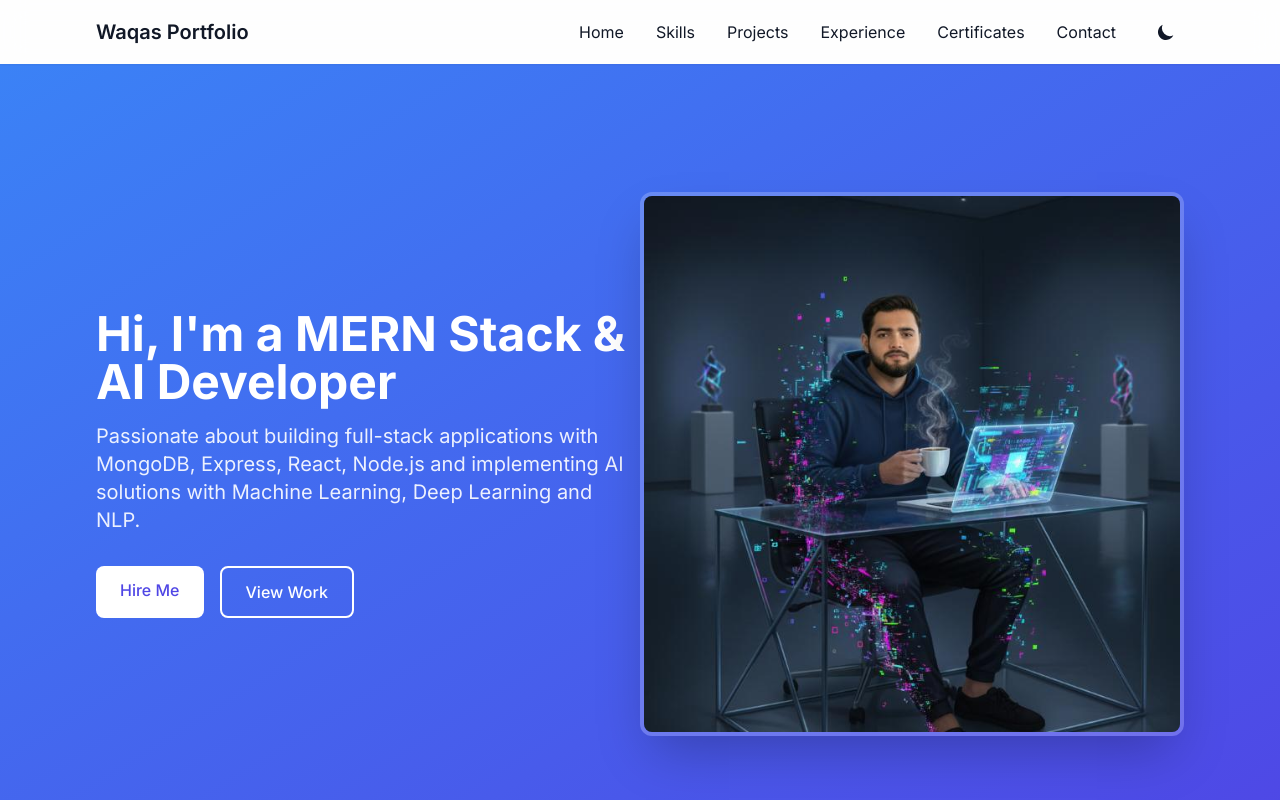
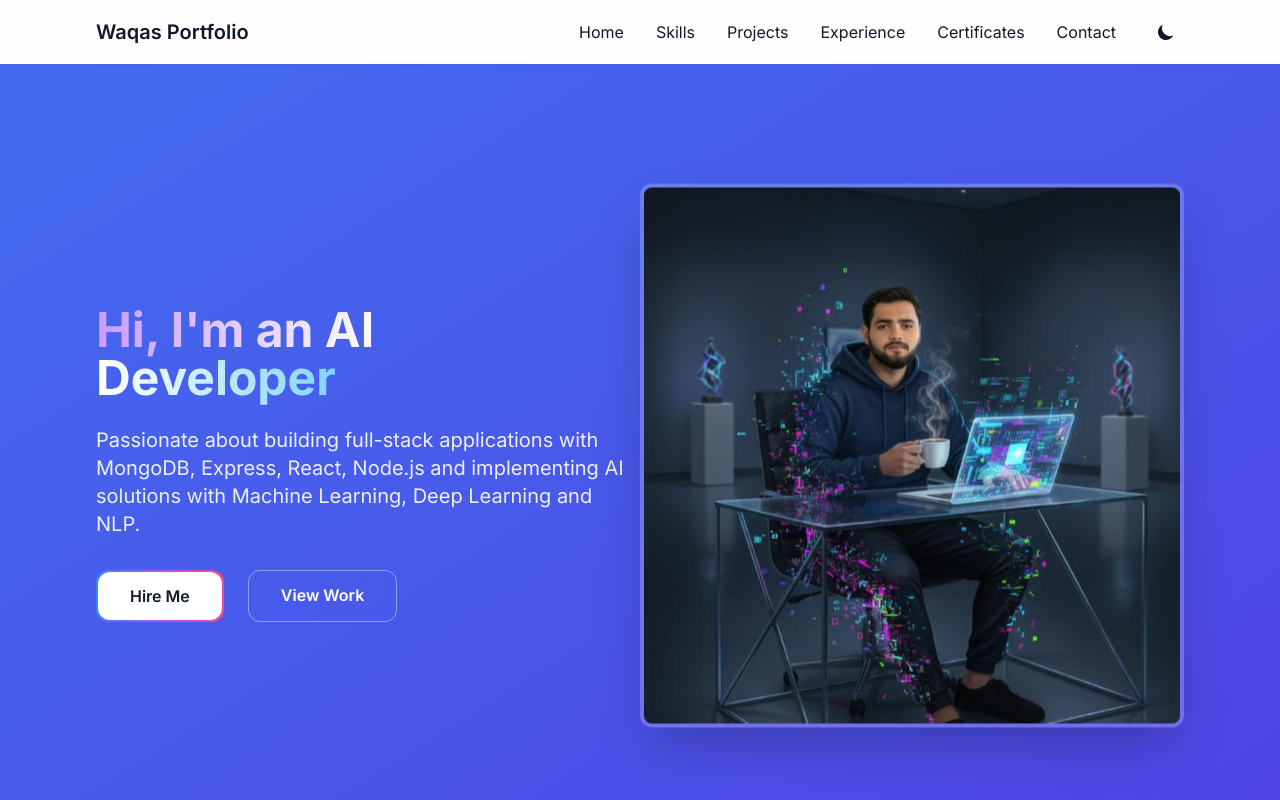
Before and after one commit to waqasAnsari-dev/Waqas_Portfolio, a React (Create React App) app: page / in a window 1280 px wide. Shown: the top 800 px of the page. Built offline with nearby package versions, Linux system fonts and the light colour scheme; the HTML template or start-up script is replaced by a standard one.

Commit message:
Fix tailwind production build

```diff
--- a/package.json
+++ b/package.json
@@ -13,6 +13,7 @@
     "react-dom": "^19.1.1",
     "react-router-dom": "^7.7.1",
     "react-scripts": "^5.0.1",
+    "react-type-animation": "^3.2.0",
     "web-vitals": "^2.1.4"
   },
   "scripts": {
--- a/src/App.css
+++ b/src/App.css
@@ -6,3 +6,96 @@
   0% { transform: scaleY(0); }
   100% { transform: scaleY(1); }
 }
+
+/* Animated Background Gradient */
+@keyframes gradientMove {
+    0% {
+        background-position: 0% 50%;
+    }
+
+    50% {
+        background-position: 100% 50%;
+    }
+
+    100% {
+        background-position: 0% 50%;
+    }
+}
+
+.animated-bg {
+    background-size: 300% 300%;
+    animation: gradientMove 8s ease infinite;
+}
+
+/* Floating Image */
+@keyframes float {
+    0% {
+        transform: translateY(0px);
+    }
+
+    50% {
+        transform: translateY(-15px);
+    }
+
+    100% {
+        transform: translateY(0px);
+    }
+}
+
+.float-animation {
+    animation: float 4s ease-in-out infinite;
+}
+
+/* Gradient Text Animation */
+@keyframes textGradient {
+    0% {
+        background-position: 0%
+    }
+
+    100% {
+        background-position: 200%
+    }
+}
+
+.gradient-text {
+    background: linear-gradient(90deg, #ffffff, #38bdf8, #c084fc, #ffffff);
+    background-size: 200%;
+    -webkit-background-clip: text;
+    -webkit-text-fill-color: transparent;
+    animation: textGradient 4s linear infinite;
+}
+
+@keyframes fadeUp {
+    from {
+        opacity: 0;
+        transform: translateY(30px);
+    }
+
+    to {
+        opacity: 1;
+        transform: translateY(0);
+    }
+}
+
+.fade-up {
+    animation: fadeUp 1s ease forwards;
+}
+
+.fade-up-delay-1 {
+    animation: fadeUp 1s ease forwards;
+    animation-delay: 0.3s;
+    opacity: 0;
+}
+
+.fade-up-delay-2 {
+    animation: fadeUp 1s ease forwards;
+    animation-delay: 0.6s;
+    opacity: 0;
+}
+.animation-delay-2000 {
+    animation-delay: 2s;
+}
+
+.animation-delay-4000 {
+    animation-delay: 4s;
+}
--- a/src/components/Hero.js
+++ b/src/components/Hero.js
@@ -1,22 +1,83 @@
-import React from 'react';
+import React from "react";
 import img from "../assets/img.png";
+import { TypeAnimation } from "react-type-animation";
 
 const Hero = () => {
     return (
-    <section id="home" className="min-h-screen flex items-center justify-center bg-gradient-to-br from-blue-500 to-indigo-600 dark:from-gray-800 dark:to-gray-900">
+        <section
+            id="home"
+            className="min-h-screen flex items-center justify-center animated-bg
+      bg-gradient-to-br from-blue-500 via-indigo-600 to-purple-600
+      dark:from-gray-900 dark:via-gray-800 dark:to-gray-900"
+        >
             <div className="max-w-6xl mx-auto px-4 sm:px-6 lg:px-8 py-16">
                 <div className="flex flex-col md:flex-row items-center justify-between">
-          <div className="md:w-1/2 mb-12 md:mb-0 animate-fade-in">
-            <h1 className="text-4xl md:text-5xl font-bold text-white mb-4">Hi, I'm a MERN Stack & AI Developer</h1>
-            <p className="text-xl text-white/90 mb-8">Passionate about building full-stack applications with MongoDB, Express, React, Node.js and implementing AI solutions with Machine Learning, Deep Learning and NLP.</p>
-            <div className="flex space-x-4">
-              <a href="#contact" className="px-6 py-3 bg-white text-indigo-600 font-medium rounded-lg hover:bg-gray-100 transition">Hire Me</a>
-              <a href="#projects" className="px-6 py-3 border-2 border-white text-white font-medium rounded-lg hover:bg-white/10 transition">View Work</a>
+
+                    {/* Left Content */}
+                    <div className="md:w-1/2 mb-12 md:mb-0">
+
+                        {/* Animated Gradient Text */}
+                        <h1 className="text-4xl md:text-5xl font-bold mb-6 leading-tight fade-up">
+                            <span className="gradient-text">
+                                <TypeAnimation
+                                    sequence={[
+                                        "Hi, I'm a MERN Stack Developer",
+                                        1000,
+                                        "Hi, I'm an AI Developer",
+                                        1000,
+                                        "Hi, I'm a MERN Stack & AI Developer",
+                                        2000,
+                                    ]}
+                                    speed={20}
+                                    repeat={Infinity}
+                                    wrapper="span"
+                                />
+                            </span>
+                        </h1>
+
+                        <p className="text-xl text-white/90 mb-8 fade-up-delay-1">
+
+                            Passionate about building full-stack applications with MongoDB,
+                            Express, React, Node.js and implementing AI solutions with
+                            Machine Learning, Deep Learning and NLP.
+                        </p>
+
+                        <div className="flex space-x-6">
+
+                            {/* 🔥 Hire Me - Animated Gradient Border */}
+                            <a
+                                href="#contact"
+                                className="relative inline-block p-[2px] rounded-xl bg-gradient-to-r from-blue-500 via-purple-500 to-pink-500 animate-gradient-x group"
+                            >
+                                <span className="block px-8 py-3 bg-white dark:bg-gray-900 text-gray-900 dark:text-white font-semibold rounded-xl transition-all duration-300 group-hover:scale-105">
+                                    Hire Me
+                                </span>
+                            </a>
+
+                            {/* 🔥 View Work - Glass Border Hover Effect */}
+                            <a
+                                href="#projects"
+                                className="relative px-8 py-3 font-semibold text-white rounded-xl border border-white/40 backdrop-blur-md overflow-hidden group transition-all duration-300 hover:scale-105"
+                            >
+                                <span className="relative z-10">View Work</span>
+
+                                {/* Hover Shine Effect */}
+                                <span className="absolute inset-0 bg-white/10 opacity-0 group-hover:opacity-100 transition duration-300"></span>
+                            </a>
+
                         </div>
+
                     </div>
-          <div className="md:w-1/2 animate-fade-in">
-                      <img src={img} alt="Developer workspace" className="rounded-xl shadow-2xl border-4 border-white/20" />
+
+                    {/* Right Image */}
+                    <div className="md:w-1/2 float-animation">
+                        <img
+                            src={img}
+                            alt="Developer workspace"
+                            className="rounded-xl shadow-2xl border-4 border-white/20"
+                        />
                     </div>
+
                 </div>
             </div>
         </section>
--- a/src/components/Navbar.js
+++ b/src/components/Navbar.js
@@ -12,46 +12,106 @@ const Navbar = ({ theme, setTheme }) => {
     };
 
     return (
-    <nav className="sticky top-0 z-50 bg-white/80 dark:bg-gray-800/80 backdrop-blur-md shadow-sm">
+        <nav className="sticky top-0 z-50 bg-white/80 dark:bg-gray-800/80 backdrop-blur-md shadow-sm transition-all duration-300 animate-fadeIn">
             <div className="max-w-6xl mx-auto px-4 sm:px-6 lg:px-8">
-        <div className="flex justify-between h-16">
+                <div className="flex justify-between h-16 items-center">
+
+                    {/* Logo */}
                     <div className="flex items-center">
-            <span className="text-xl font-semibold text-gray-900 dark:text-white">Waqas Portfolio</span>
+                        <span className="text-xl font-semibold text-gray-900 dark:text-white hover:scale-105 transition-transform duration-200 cursor-pointer">
+                            Waqas Portfolio
+                        </span>
                     </div>
+
+                    {/* Desktop Menu */}
                     <div className="hidden md:flex items-center space-x-8">
-            <a href="#home" className="text-gray-900 dark:text-white hover:text-blue-600 dark:hover:text-blue-400 transition">Home</a>
-            <a href="#skills" className="text-gray-900 dark:text-white hover:text-blue-600 dark:hover:text-blue-400 transition">Skills</a>
-            <a href="#projects" className="text-gray-900 dark:text-white hover:text-blue-600 dark:hover:text-blue-400 transition">Projects</a>
-            <a href="#experience" className="text-gray-900 dark:text-white hover:text-blue-600 dark:hover:text-blue-400 transition">Experience</a>
-            <a href="#certificates" className="text-gray-900 dark:text-white hover:text-blue-600 dark:hover:text-blue-400 transition">Certificates</a>
-            <a href="#contact" className="text-gray-900 dark:text-white hover:text-blue-600 dark:hover:text-blue-400 transition">Contact</a>
-            <button onClick={toggleTheme} className="p-2 rounded-full focus:outline-none">
-              <svg id="theme-dark-icon" className={`w-5 h-5 text-gray-900 ${theme === 'dark' ? 'hidden' : 'block'}`} fill="currentColor" viewBox="0 0 20 20">
+                        {["home", "skills", "projects", "experience", "certificates", "contact"].map((item) => (
+                            <a
+                                key={item}
+                                href={`#${item}`}
+                                className="text-gray-900 dark:text-white hover:text-blue-600 dark:hover:text-blue-400 hover:scale-110 transition-all duration-200"
+                            >
+                                {item.charAt(0).toUpperCase() + item.slice(1)}
+                            </a>
+                        ))}
+
+                        {/* Theme Toggle */}
+                        <button
+                            onClick={toggleTheme}
+                            className="p-2 rounded-full focus:outline-none transition-transform duration-500 hover:rotate-180"
+                        >
+                            {/* Dark Icon */}
+                            <svg
+                                className={`w-5 h-5 text-gray-900 ${theme === 'dark' ? 'hidden' : 'block'
+                                    }`}
+                                fill="currentColor"
+                                viewBox="0 0 20 20"
+                            >
                                 <path d="M17.293 13.293A8 8 0 016.707 2.707a8.001 8.001 0 1010.586 10.586z"></path>
                             </svg>
-              <svg id="theme-light-icon" className={`w-5 h-5 text-white ${theme === 'dark' ? 'block' : 'hidden'}`} fill="currentColor" viewBox="0 0 20 20">
+
+                            {/* Light Icon */}
+                            <svg
+                                className={`w-5 h-5 text-white ${theme === 'dark' ? 'block' : 'hidden'
+                                    }`}
+                                fill="currentColor"
+                                viewBox="0 0 20 20"
+                            >
                                 <path d="M10 2a1 1 0 011 1v1a1 1 0 11-2 0V3a1 1 0 011-1zm4 8a4 4 0 11-8 0 4 4 0 018 0zm-.464 4.95l.707.707a1 1 0 001.414-1.414l-.707-.707a1 1 0 00-1.414 1.414zm2.12-10.607a1 1 0 010 1.414l-.706.707a1 1 0 11-1.414-1.414l.707-.707a1 1 0 011.414 0zM17 11a1 1 0 100-2h-1a1 1 0 100 2h1zm-7 4a1 1 0 011 1v1a1 1 0 11-2 0v-1a1 1 0 011-1zM5.05 6.464A1 1 0 106.465 5.05l-.708-.707a1 1 0 00-1.414 1.414l.707.707zm1.414 8.486l-.707.707a1 1 0 01-1.414-1.414l.707-.707a1 1 0 011.414 1.414zM4 11a1 1 0 100-2H3a1 1 0 000 2h1z"></path>
                             </svg>
                         </button>
                     </div>
+
+                    {/* Mobile Hamburger */}
                     <div className="md:hidden flex items-center">
-            <button onClick={toggleMobileMenu} className="p-2 rounded-md text-gray-700 dark:text-gray-300 focus:outline-none">
-              <svg className="w-6 h-6" fill="none" stroke="currentColor" viewBox="0 0 24 24">
-                <path strokeLinecap="round" strokeLinejoin="round" strokeWidth="2" d="M4 6h16M4 12h16M4 18h16"></path>
+                        <button
+                            onClick={toggleMobileMenu}
+                            className={`p-2 rounded-md text-gray-700 dark:text-gray-300 transition-transform duration-300 ${isMobileMenuOpen ? 'rotate-90' : 'rotate-0'
+                                }`}
+                        >
+                            <svg
+                                className="w-6 h-6"
+                                fill="none"
+                                stroke="currentColor"
+                                viewBox="0 0 24 24"
+                            >
+                                <path
+                                    strokeLinecap="round"
+                                    strokeLinejoin="round"
+                                    strokeWidth="2"
+                                    d="M4 6h16M4 12h16M4 18h16"
+                                />
                             </svg>
                         </button>
                     </div>
                 </div>
             </div>
-      <div className={`${isMobileMenuOpen ? 'block' : 'hidden'} md:hidden bg-white dark:bg-gray-800`}>
-        <div className="px-2 pt-2 pb-3 space-y-1 sm:px-3">
-          <a href="#home" className="block px-3 py-2 text-gray-900 dark:text-white hover:bg-gray-100 dark:hover:bg-gray-700 rounded-md transition">Home</a>
-          <a href="#skills" className="block px-3 py-2 text-gray-900 dark:text-white hover:bg-gray-100 dark:hover:bg-gray-700 rounded-md transition">Skills</a>
-          <a href="#projects" className="block px-3 py-2 text-gray-900 dark:text-white hover:bg-gray-100 dark:hover:bg-gray-700 rounded-md transition">Projects</a>
-          <a href="#experience" className="block px-3 py-2 text-gray-900 dark:text-white hover:bg-gray-100 dark:hover:bg-gray-700 rounded-md transition">Experience</a>
-          <a href="#certificates" className="block px-3 py-2 text-gray-900 dark:text-white hover:bg-gray-100 dark:hover:bg-gray-700 rounded-md transition">Certificates</a>
-          <a href="#contact" className="block px-3 py-2 text-gray-900 dark:text-white hover:bg-gray-100 dark:hover:bg-gray-700 rounded-md transition">Contact</a>
-          <button onClick={toggleTheme} className="block px-3 py-2 text-gray-900 dark:text-white">Toggle Theme</button>
+
+            {/* Mobile Menu Animated */}
+            <div
+                className={`md:hidden bg-white dark:bg-gray-800 transform transition-all duration-300 ease-in-out origin-top ${isMobileMenuOpen
+                        ? 'max-h-96 opacity-100 scale-100'
+                        : 'max-h-0 opacity-0 scale-95 overflow-hidden'
+                    }`}
+            >
+                <div className="px-2 pt-2 pb-3 space-y-2 sm:px-3">
+                    {["home", "skills", "projects", "experience", "certificates", "contact"].map((item) => (
+                        <a
+                            key={item}
+                            href={`#${item}`}
+                            onClick={() => setIsMobileMenuOpen(false)}
+                            className="block px-3 py-2 text-gray-900 dark:text-white hover:bg-gray-100 dark:hover:bg-gray-700 rounded-md transition-all duration-200 hover:scale-105"
+                        >
+                            {item.charAt(0).toUpperCase() + item.slice(1)}
+                        </a>
+                    ))}
+
+                    <button
+                        onClick={toggleTheme}
+                        className="block w-full text-left px-3 py-2 text-gray-900 dark:text-white hover:bg-gray-100 dark:hover:bg-gray-700 rounded-md transition-all duration-200"
+                    >
+                        Toggle Theme
+                    </button>
                 </div>
             </div>
         </nav>
```
Also changed, not shown: tailwind.config.js (+35 -3 lines), 1 other file (tests, documents, lock files or other folders). Lines whose indentation alone changed are shown as unchanged.
